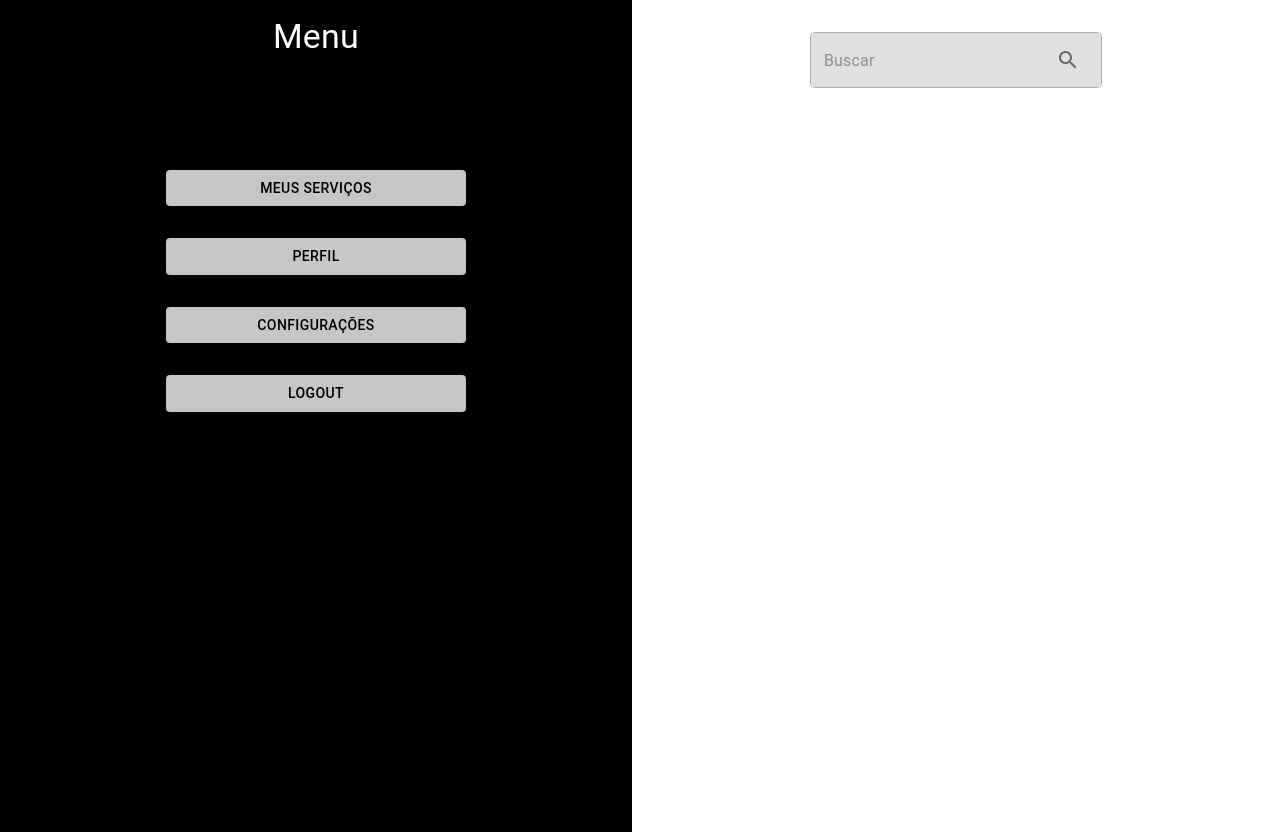
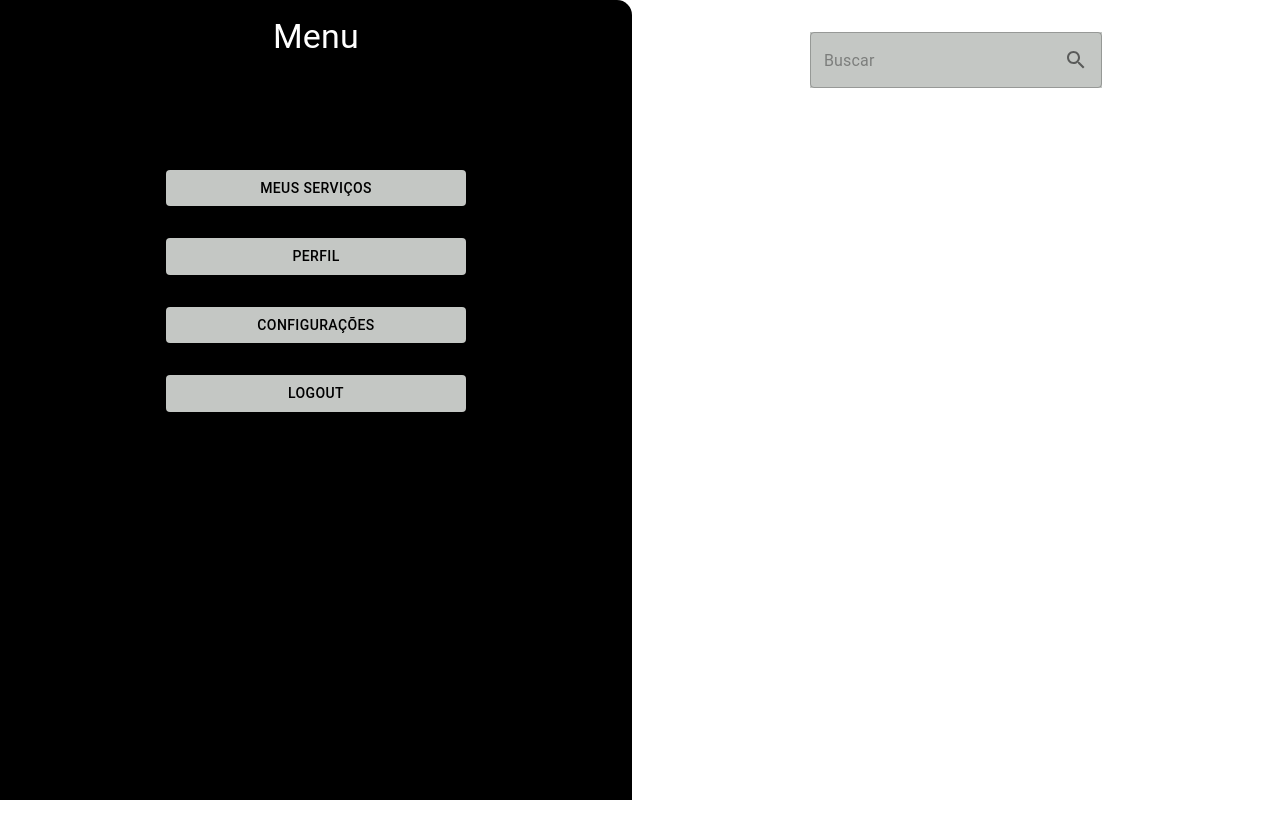
Before and after one commit to igorbzi/pgp, a React (Create React App) app: page / in a window 1280 px wide. After the commit the page ends 800 px from the top, so only its background shows below. Built offline with nearby package versions, Linux system fonts and the light colour scheme.

Commit message:
add: frontend, terminamos o formulario

```diff
--- a/package.json
+++ b/package.json
@@ -19,6 +19,7 @@
     "pg-promise": "^11.9.1",
     "react": "^18.3.1",
     "react-dom": "^18.3.1",
+    "react-router-dom": "^6.28.0",
     "react-scripts": "5.0.1",
     "styled-components": "^6.1.13",
     "web-vitals": "^2.1.4"
--- a/src/Components/TelaInicial.js
+++ b/src/Components/TelaInicial.js
@@ -7,7 +7,7 @@ function Sidebar() {
     <Box
       sx={{
         width: 600,
-        height: '100vh',
+        height: '100%',
         backgroundColor: 'black',
         color: 'white',
         padding: 2,
@@ -15,21 +15,22 @@ function Sidebar() {
         flexDirection: 'column',
         alignItems: 'center',
         gap: 4,
+        borderTopRightRadius: '15px',
       }}
     >
       <Typography variant="h4" sx={{ marginBottom: 10 }}>
         Menu
       </Typography>
-      <Button sx={{color: 'black', backgroundColor: '#C4C7C4', width: '50%' }}>
+      <Button sx={{ color: 'black', backgroundColor: '#C4C7C4', width: '50%' }}>
         Meus Serviços
       </Button>
-      <Button sx={{color: 'black', backgroundColor: '#C4C7C4', width: '50%' }}>
+      <Button sx={{ color: 'black', backgroundColor: '#C4C7C4', width: '50%' }}>
         Perfil
       </Button>
-      <Button sx={{color: 'black', backgroundColor: '#C4C7C4', width: '50%' }}>
+      <Button sx={{ color: 'black', backgroundColor: '#C4C7C4', width: '50%' }}>
         Configurações
       </Button>
-      <Button sx={{color: 'black', backgroundColor: '#C4C7C4', width: '50%' }}>
+      <Button sx={{ color: 'black', backgroundColor: '#C4C7C4', width: '50%' }}>
         Logout
       </Button>
     </Box>
@@ -45,6 +46,7 @@ function ContentArea() {
         display: 'flex',
         justifyContent: 'center',
         alignItems: 'flex-start',
+        height: '100%',
       }}
     >
       <TextField
@@ -52,15 +54,12 @@ function ContentArea() {
         variant="outlined"
         sx={{
           width: '50%',
-          backgroundColor: '#E0E0E0',
-          borderRadius: '8px',
+          backgroundColor: '#C4C7C4',
         }}
         InputProps={{
           endAdornment: (
             <InputAdornment position="end">
-              <IconButton>
               <SearchIcon />
-              </IconButton>
             </InputAdornment>
           ),
         }}
@@ -71,7 +70,13 @@ function ContentArea() {
 
 function TelaInicial() {
   return (
-      <Box sx={{ display: 'flex' }}>
+    <Box
+      sx={{
+        display: 'flex',
+        height: '100vh',
+        overflow: 'hidden'
+      }}
+    >
       <Sidebar />
       <ContentArea />
     </Box>
```
Also changed, not shown: 1 other file (tests, documents, lock files or other folders). Lines whose indentation alone changed are shown as unchanged.
